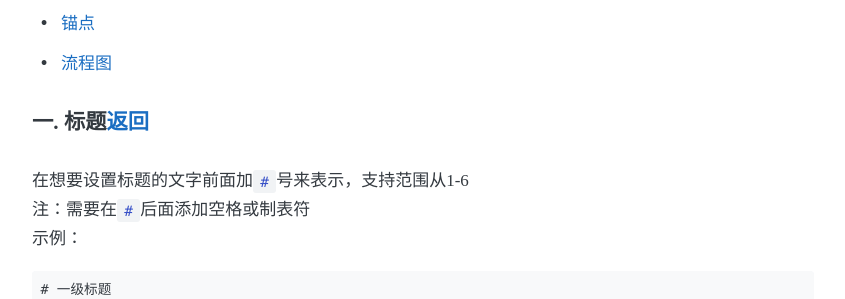
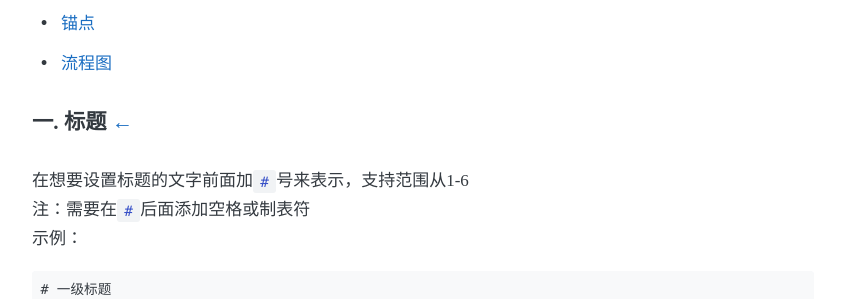
Before and after one commit to perfiffer/perfiffer.github.io, a Jekyll site: the page built from _posts/2019-04-16-markdown语法.md, in a window 1280 px wide and 900 px high, scrolled down 563 px. Shown: the part 150-449 px from the top of the window, without its empty margins (217-1062 px from the left). Built offline with Jekyll 4.4.1, drawn with Linux system fonts in a browser that asks for light colours; some web fonts are replaced; comment, search, counter and statistics services are not loaded.

Commit message:
update blog

```diff
--- a/_posts/2019-04-16-markdown语法.md
+++ b/_posts/2019-04-16-markdown语法.md
@@ -21,7 +21,7 @@ comments: true
 * [锚点](#十二-锚点)
 * [流程图](#十三-流程图)
 
-#### 一. 标题[返回](#目录)
+#### 一. 标题 [&#8592;](#目录)
 在想要设置标题的文字前面加`#`号来表示，支持范围从1-6
 注：需要在`#`后面添加空格或制表符
 示例：
```
